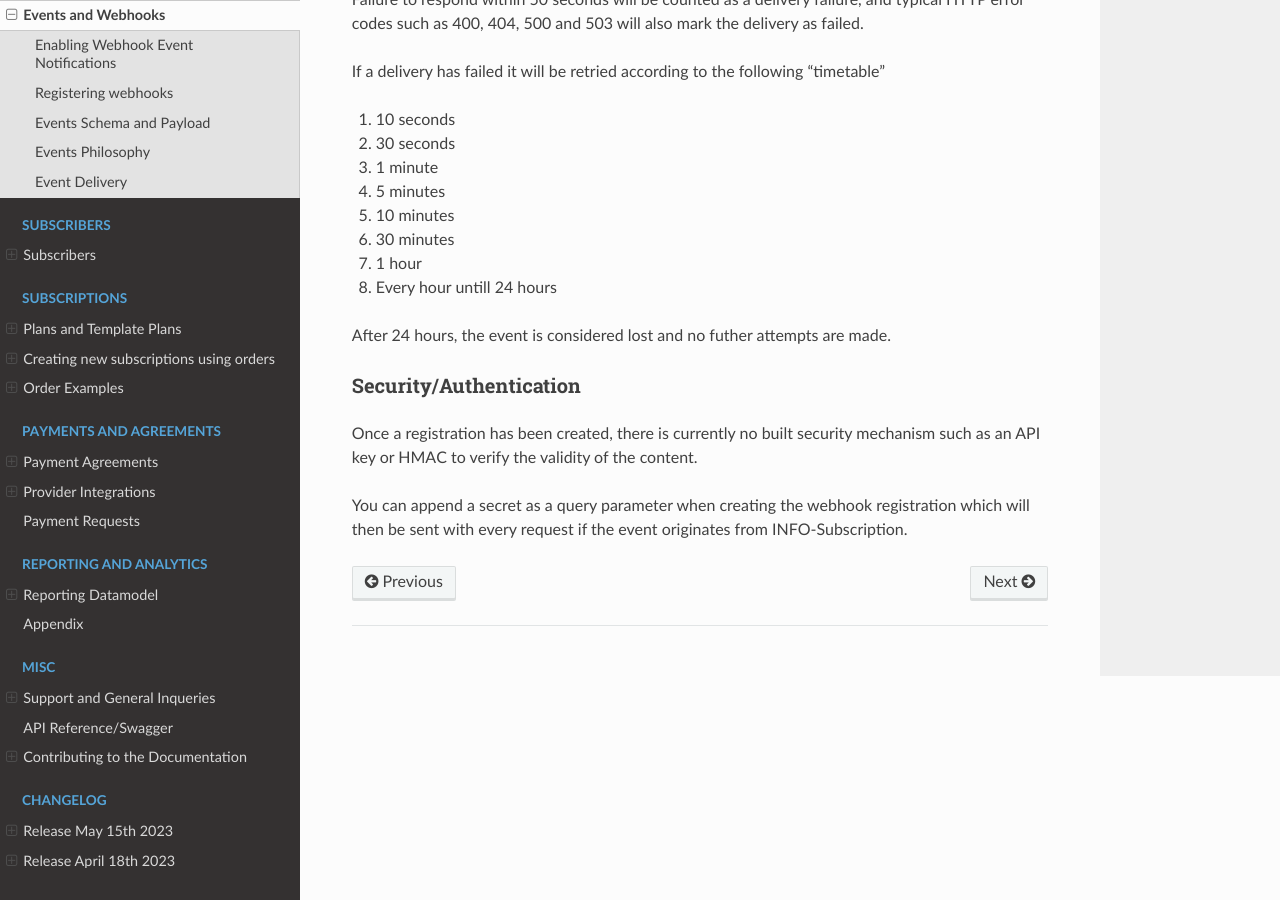
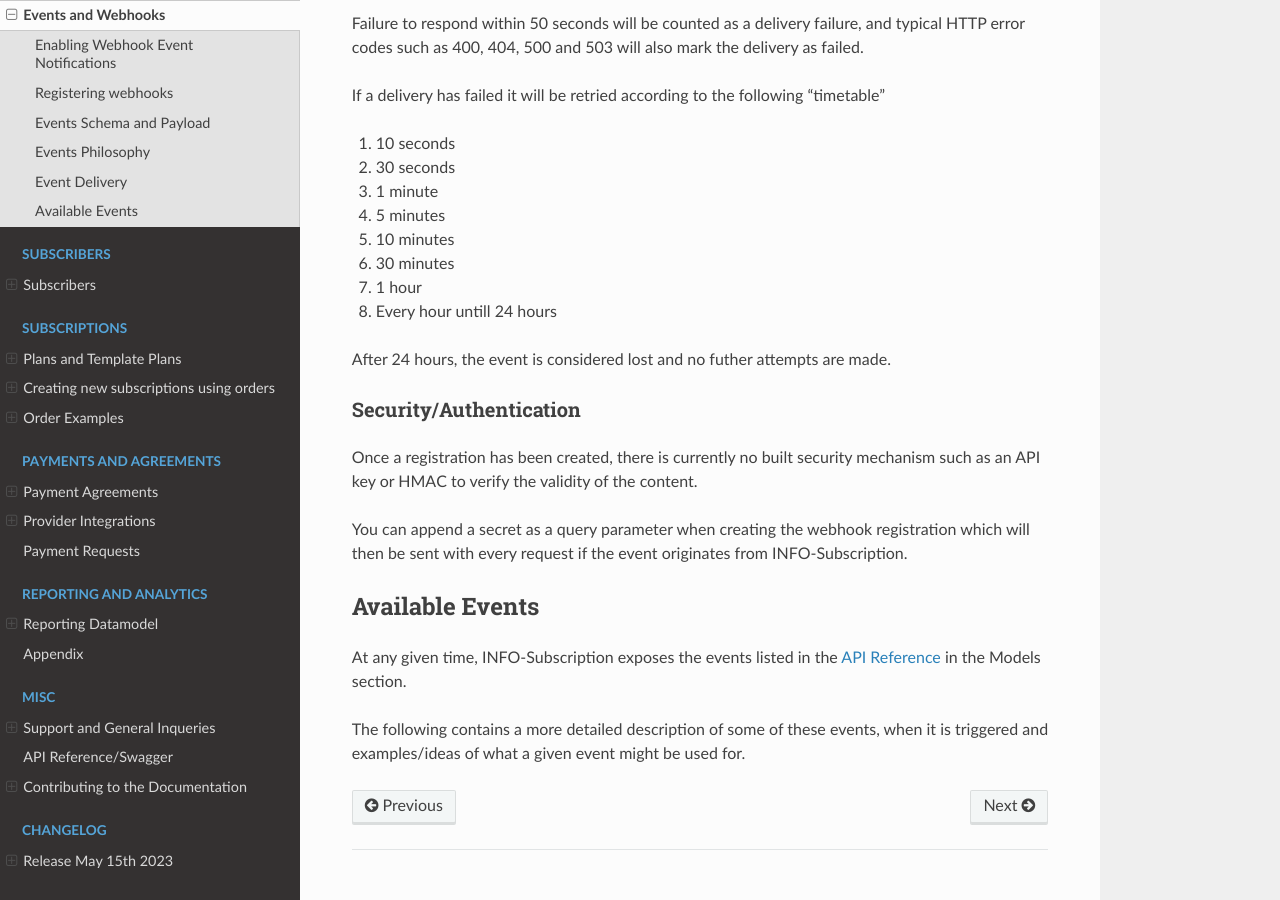
Before and after one commit to infosoftas/info-subscription-doc, a Sphinx documentation site: the page built from source/events/events-introduction.rst, in a window 1280 px wide and 900 px high, scrolled down 5667 px. Built offline with Sphinx 7.4.7 and the Read the Docs theme 2.0.0, drawn with Linux system fonts in a browser that asks for light colours; formulas are drawn with MathJax 3; some of the changed text lies outside the part shown.

Commit message:
Added basic layout for event descriptions

```diff
--- a/source/events/events-introduction.rst
+++ b/source/events/events-introduction.rst
@@ -165,6 +165,7 @@ It is a ``JSON`` object, and the ``eventType`` property describes which object i
 To learn more about the available events and what data they contain see the `API Reference <https://api.info-subscription.com/swagger/#/>`_ in the Models section.
 
 Each event has a typename in the following format ``com.info-subscription.{eventName}``, so the ``SubscriptionCancelled`` event would be ``com.info-subscription.SubscriptionCancelled``.
+This is also how the events are documented in the Models section of the API reference docs.
 
 Event Headers
 -------------
@@ -240,3 +241,9 @@ Security/Authentication
 Once a registration has been created, there is currently no built security mechanism such as an API key or HMAC to verify the validity of the content.
 
 You can append a secret as a query parameter when creating the webhook registration which will then be sent with every request if the event originates from |projectName|.
+
+Available Events
+================
+At any given time, |projectName| exposes the events listed in the `API Reference <https://api.info-subscription.com/swagger/#/>`_ in the Models section.
+
+The following contains a more detailed description of some of these events, when it is triggered and examples/ideas of what a given event might be used for.
```
Also changed, not shown: source/events/types/subscription.rst (added, +48 -0 lines), source/events/types/invoice.rst (added), source/events/types/orders.rst (added), source/events/types/subscriber.rst (added).
